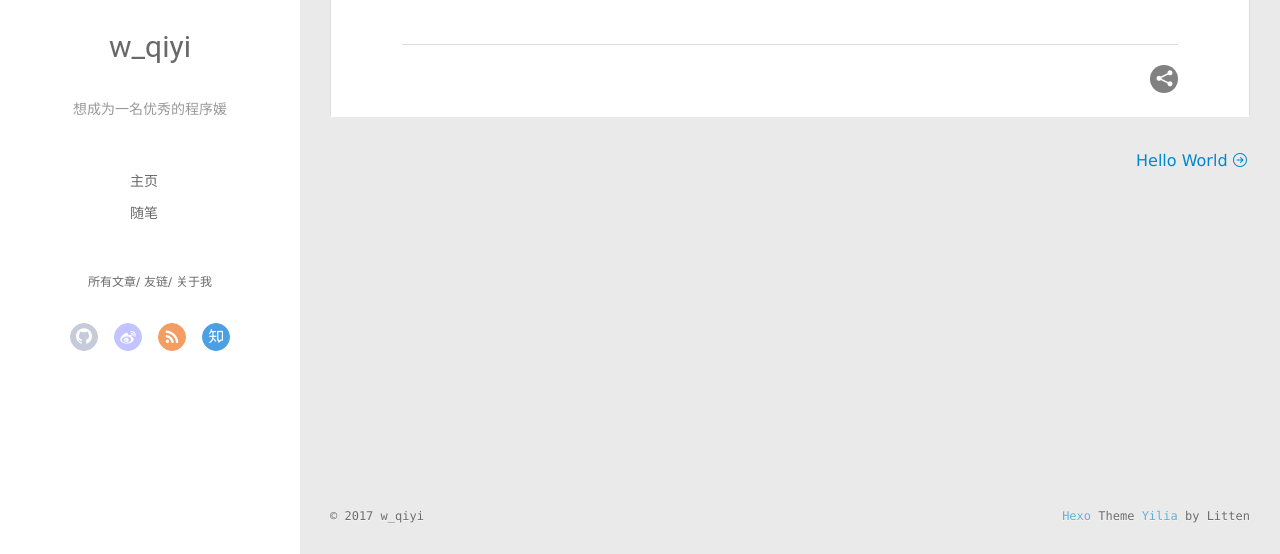
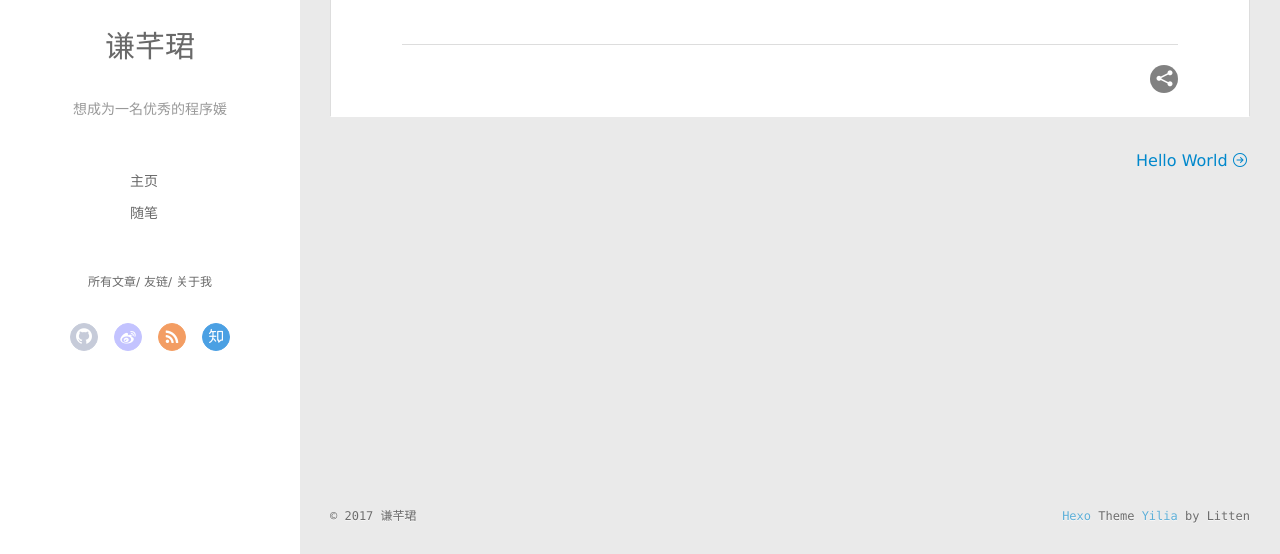
Before and after one commit to SoraLove/SoraLove.github.io, a plain HTML site: page 2017/07/19/blogtest/index.html in a window 1280 px wide. Shown: the part 243-797 px from the top of the page. Drawn offline with Linux system fonts and the light colour scheme; no server answers.

Commit message:
Site updated: 2017-07-20 00:29:23

```diff
--- a/2017/07/19/blogtest/index.html
+++ b/2017/07/19/blogtest/index.html
@@ -50,7 +50,7 @@
 			<img src="null" class="js-avatar">
 		</a>
 		<hgroup>
-		  <h1 class="header-author"><a href="/">w_qiyi</a></h1>
+		  <h1 class="header-author"><a href="/">谦芊珺</a></h1>
 		</hgroup>
 
 		<p class="header-subtitle">想成为一名优秀的程序媛</p>
@@ -110,7 +110,7 @@
 				<img src="null" class="js-avatar">
 			</div>
 			<hgroup>
-			  <h1 class="header-author js-header-author">w_qiyi</h1>
+			  <h1 class="header-author js-header-author">谦芊珺</h1>
 			</hgroup>
 
 			<p class="header-subtitle"><i class="icon icon-quo-left"></i>想成为一名优秀的程序媛<i class="icon icon-quo-right"></i></p>
@@ -314,7 +314,7 @@
   <div class="outer">
     <div id="footer-info">
     	<div class="footer-left">
-    		&copy; 2017 w_qiyi
+    		&copy; 2017 谦芊珺
     	</div>
       	<div class="footer-right">
       		<a href="http://hexo.io/" target="_blank">Hexo</a>  Theme <a href="https://github.com/litten/hexo-theme-yilia" target="_blank">Yilia</a> by Litten
```
Also changed, not shown: 2017/07/19/hello-world/index.html (+3 -3 lines), archives/2017/07/index.html (+3 -3 lines), archives/2017/index.html (+3 -3 lines), archives/index.html (+3 -3 lines), blogtest1/index.html (+3 -3 lines), index.html (+3 -3 lines).
